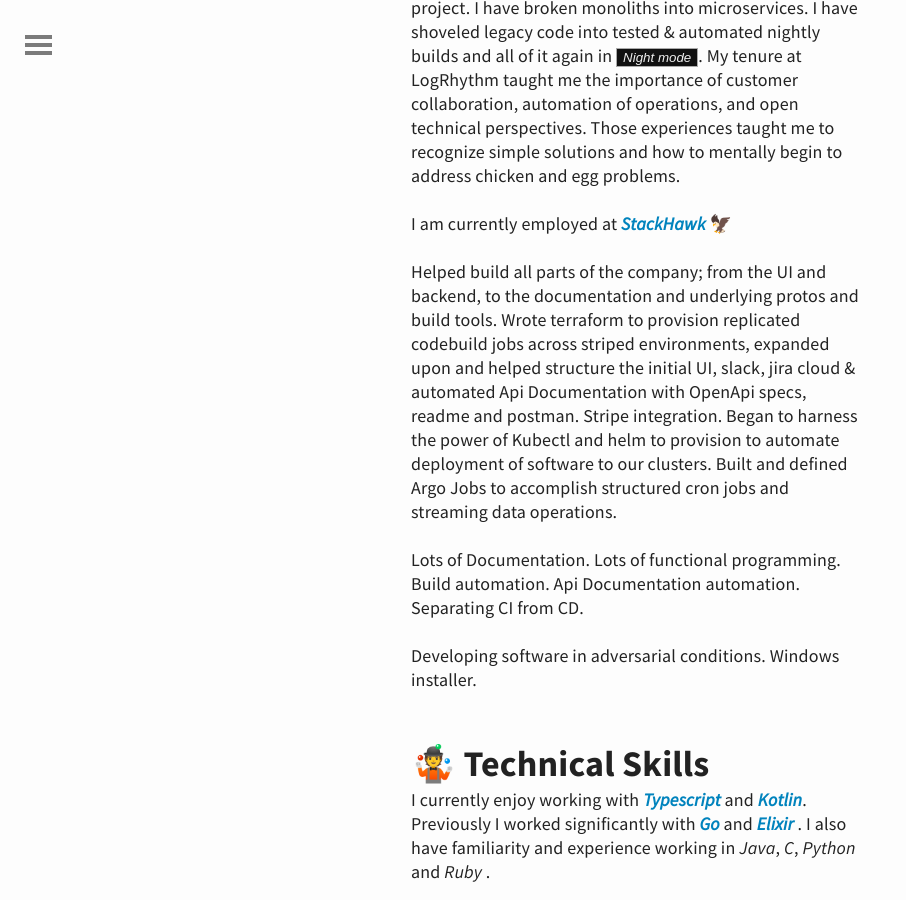
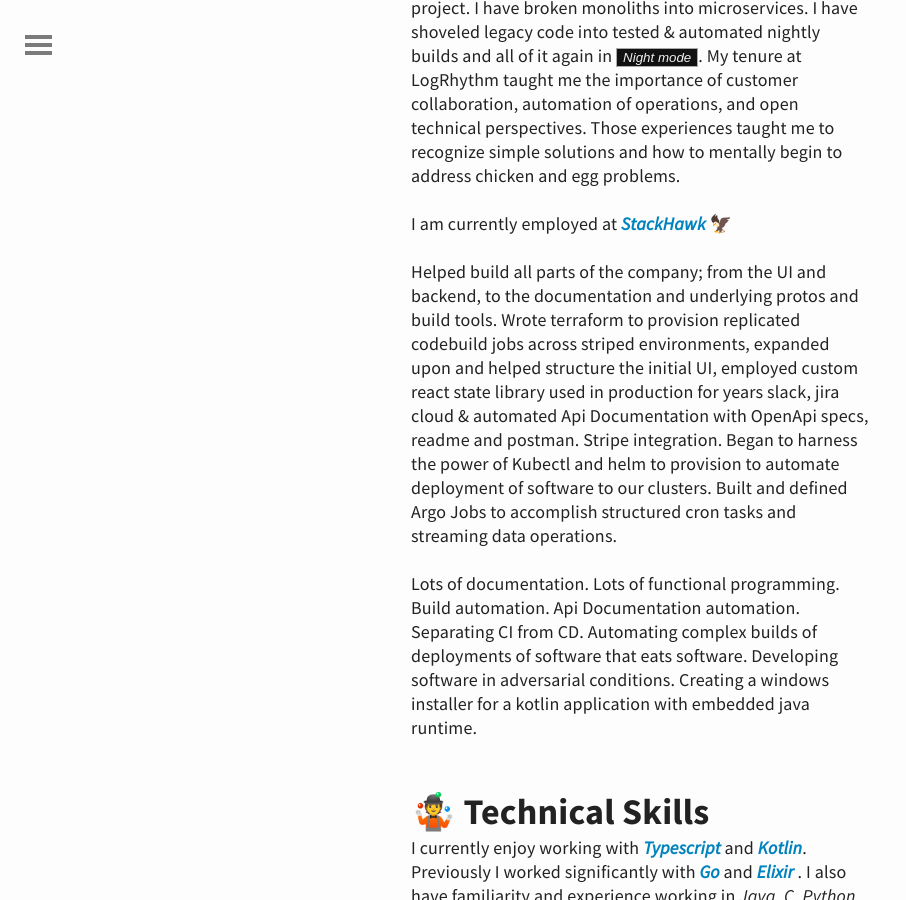
Before and after one commit to untra/untra.github.io, a Jekyll site: the page built from about.md, in a window 1280 px wide and 900 px high, scrolled down 1119 px. Shown: the whole window, without its empty margins (0-906 px from the left). Built offline with Jekyll 4.4.1, drawn with Linux system fonts in a browser that asks for light colours.

Commit message:
still working on it

```diff
--- a/about.md
+++ b/about.md
@@ -28,11 +28,9 @@
 
 I am currently employed at [_StackHawk_](https://stackhawk.com) 🦅
 
-Helped build all parts of the company; from the UI and backend, to the documentation and underlying protos and build tools. Wrote terraform to provision replicated codebuild jobs across striped environments, expanded upon and helped structure the initial UI, slack, jira cloud & automated Api Documentation with OpenApi specs, readme and postman. Stripe integration. Began to harness the power of Kubectl and helm to provision to automate deployment of software to our clusters. Built and defined Argo Jobs to accomplish structured cron jobs and streaming data operations.
+Helped build all parts of the company; from the UI and backend, to the documentation and underlying protos and build tools. Wrote terraform to provision replicated codebuild jobs across striped environments, expanded upon and helped structure the initial UI, employed custom react state library used in production for years slack, jira cloud & automated Api Documentation with OpenApi specs, readme and postman. Stripe integration. Began to harness the power of Kubectl and helm to provision to automate deployment of software to our clusters. Built and defined Argo Jobs to accomplish structured cron tasks and streaming data operations.
 
-Lots of Documentation. Lots of functional programming. Build automation. Api Documentation automation. Separating CI from CD.
-
-Developing software in adversarial conditions. Windows installer.
+Lots of documentation. Lots of functional programming. Build automation. Api Documentation automation. Separating CI from CD. Automating complex builds of deployments of software that eats software. Developing software in adversarial conditions. Creating a windows installer for a kotlin application with embedded java runtime.
 
 ## 🤹 Technical Skills
 
```
Also changed, not shown: _posts/2023-03-26-self-building-factorio.md (+52 -18 lines).
